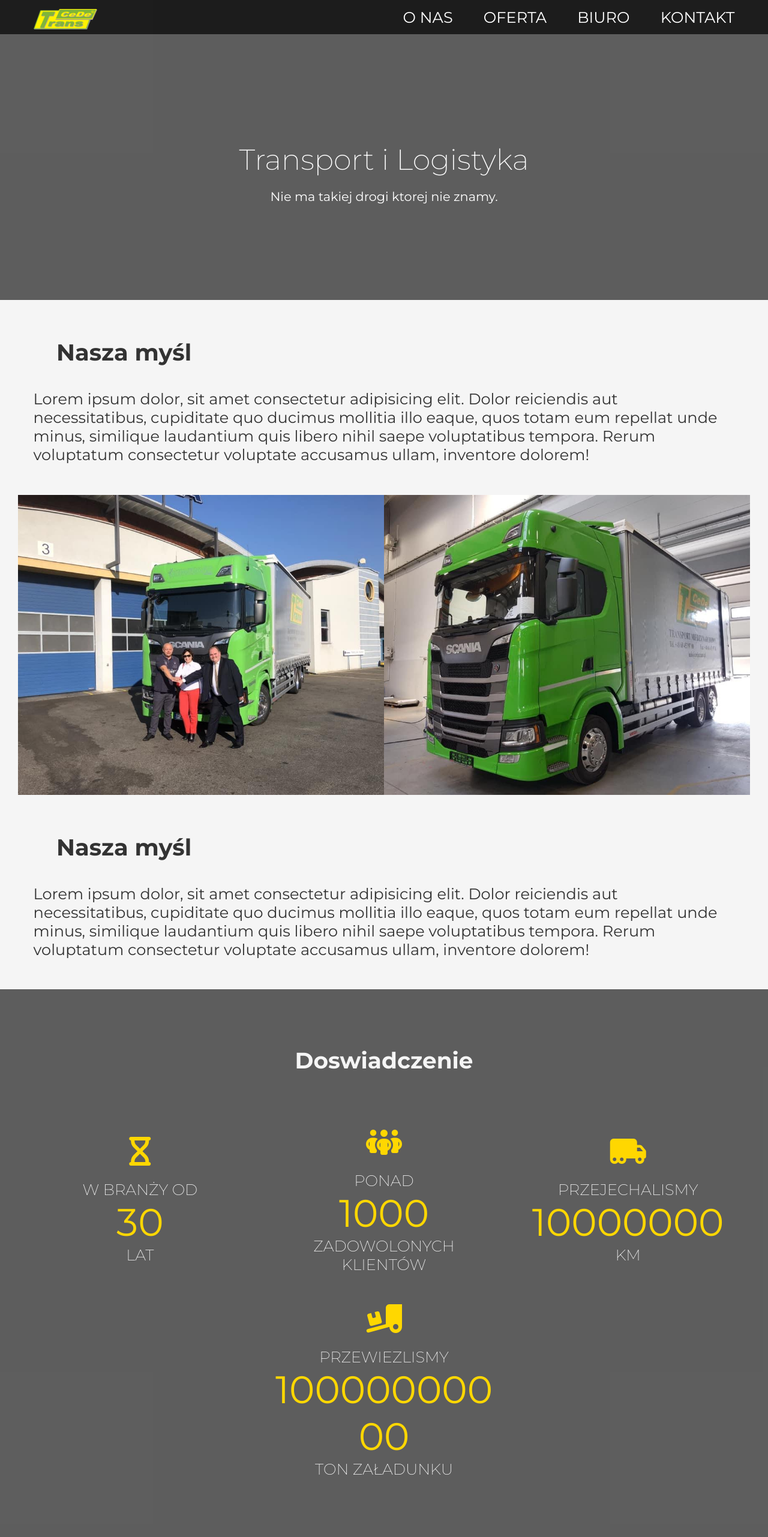
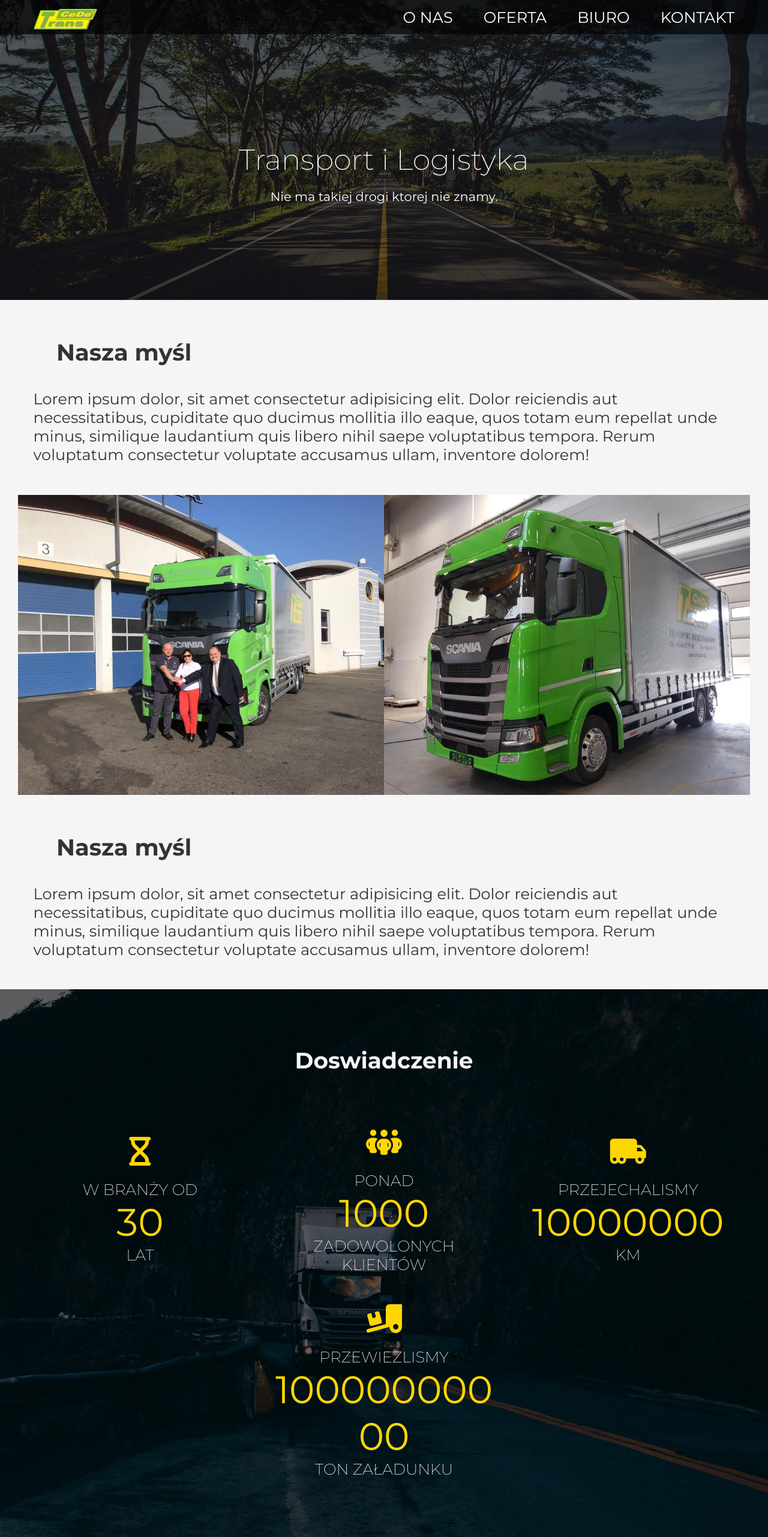
Before and after one commit to Haczi/cede-trans, a website: page index.html in a window 1280 px wide. Shown: the top 2562 px of the page at 60% size. Drawn offline with nearby package versions, Linux system fonts and the light colour scheme; files that its build step writes are made by us from their sources; the site is published under a folder, as on GitHub Pages, so addresses that start at the root find nothing.

Commit message:
img from media

```diff
--- a/src/sass/_media.scss
+++ b/src/sass/_media.scss
@@ -11,14 +11,14 @@
     }
 
     .header{
-        background-image: url(/dist/img/header-img-l.jpg);
+        background-image: url(../img/header-img-l.jpg);
 h1{
     font-size: 3rem;
 }
     }
 .achivments{
 
-    background-image: url(/dist/img/ciezarowka.jpg);
+    background-image: url(../img/ciezarowka.jpg);
     background-size: cover;
     background-position: center;
   .container2{
```
